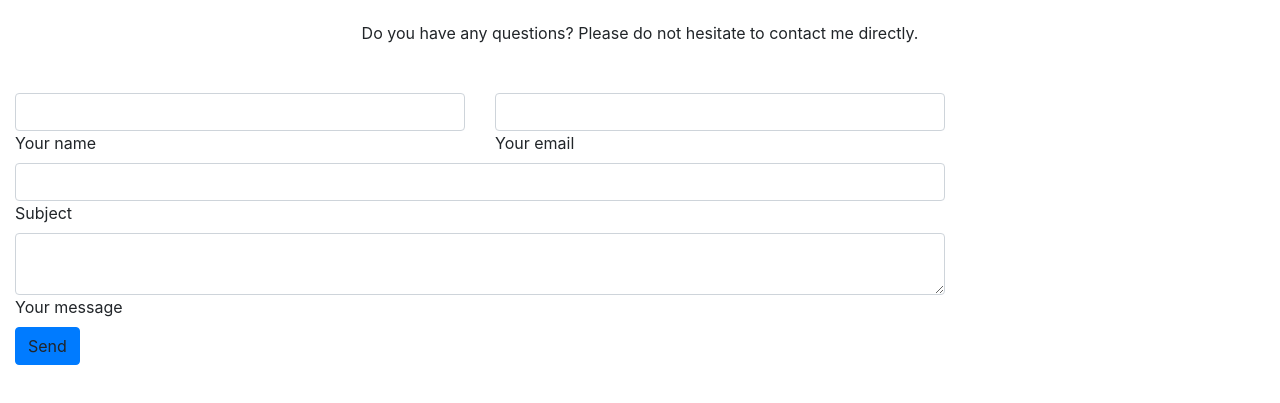
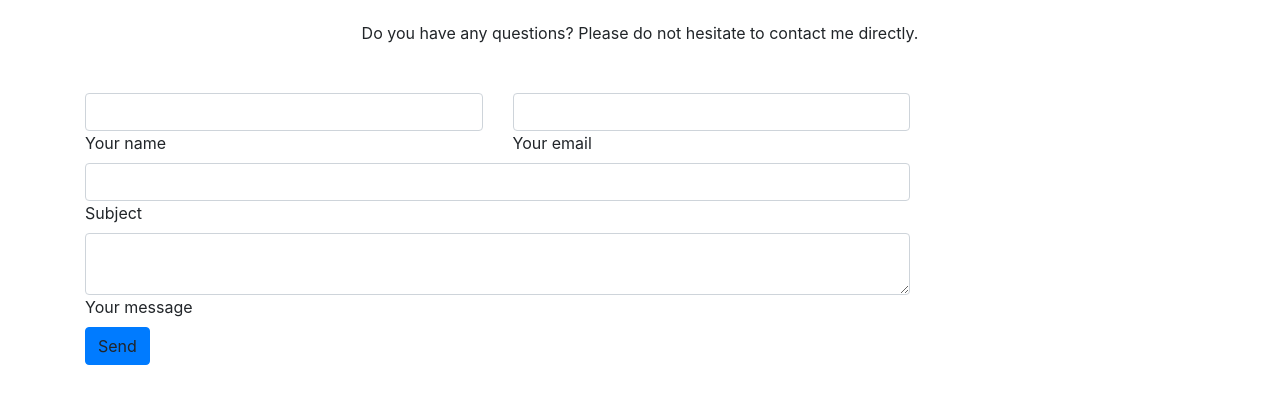
Before and after one commit to dswinicki8/Portfolio, a plain HTML site: page contact.html in a window 1280 px wide. Shown: the part 145-548 px from the top of the page. Drawn offline with nearby package versions, Linux system fonts and the light colour scheme.

Commit message:
margins on contact page

```diff
--- a/contact.html
+++ b/contact.html
@@ -38,8 +38,9 @@
   <!-- End Nav -->
 
   <!--Section: Contact v.2-->
+<div class ="container-fluid">
 <section class="mb-4">
-  <div class="container-fluid">
+  <div class="container">
 
     <!--Section heading-->
     <h2 class="h1-responsive font-weight-bold text-center my-4">Contact Info</h2>
@@ -133,6 +134,7 @@
   </div>
 
 </section>
+</div>
 <!--Section: Contact v.2-->
 
 
```
Also changed, not shown: index.html (+1 -1 lines).
